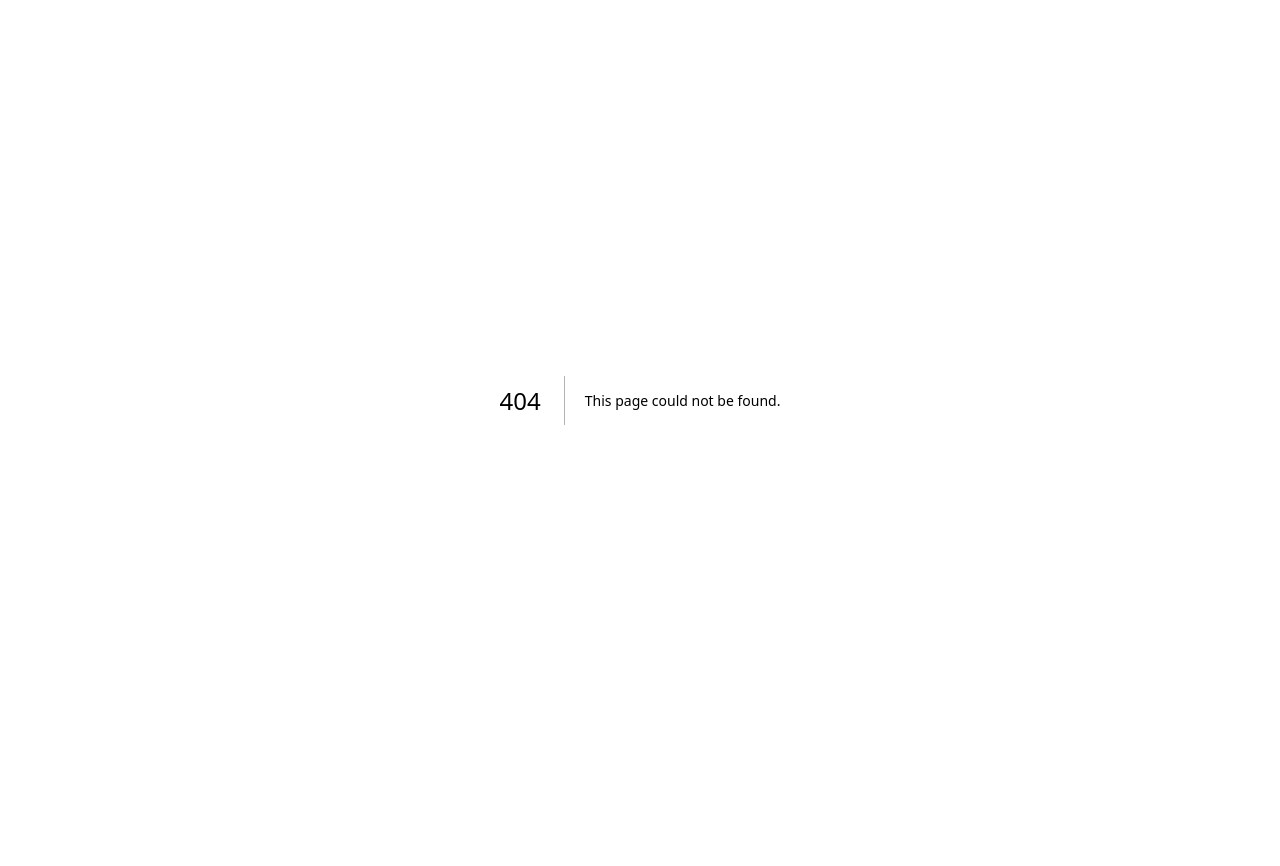
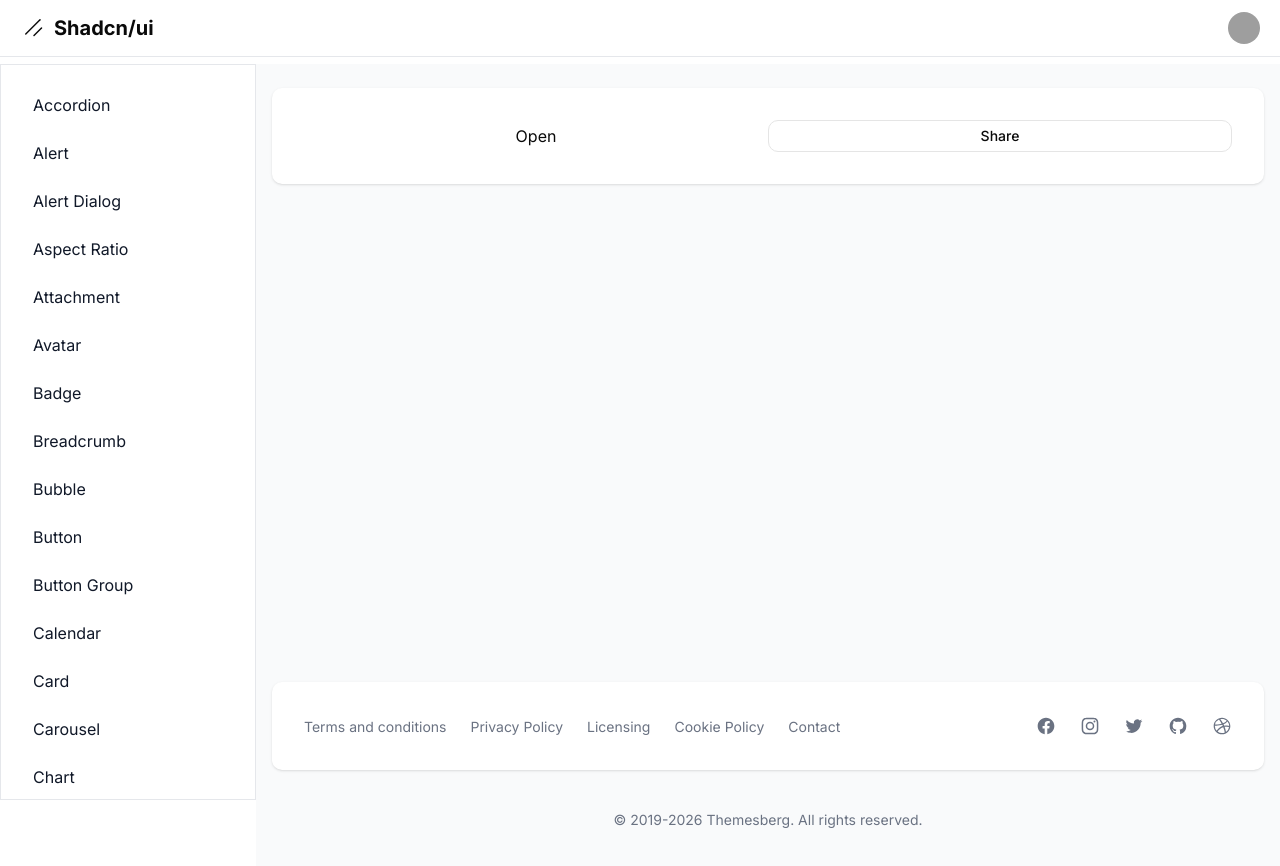
Before and after one commit to AndreDev12/shadcn-dashboard, a Next.js app: page /dashboard/dialog in a window 1280 px wide. Before the commit this address had no page. Shown: the top 866 px of the page. Before the commit the page ends 800 px from the top, so only its background shows below. Built offline with nearby package versions, Linux system fonts and the light colour scheme; grey boxes are pictures that could not be loaded.

Commit message:
Components: Dialog

```diff
--- /dev/null
+++ b/src/app/dashboard/dialog/page.tsx
@@ -0,0 +1,65 @@
+'use client';
+
+import {
+  Button,
+  Dialog,
+  DialogClose,
+  DialogContent,
+  DialogDescription,
+  DialogFooter,
+  DialogHeader,
+  DialogTitle,
+  DialogTrigger,
+  Input,
+  Label,
+} from '@/components/ui';
+
+export default function Page() {
+  return (
+    <div className="grid grid-cols-2">
+      <Dialog>
+        <DialogTrigger>Open</DialogTrigger>
+        <DialogContent>
+          <DialogHeader>
+            <DialogTitle>Are you absolutely sure?</DialogTitle>
+            <DialogDescription>
+              This action cannot be undone. This will permanently delete your
+              account and remove your data from our servers.
+            </DialogDescription>
+          </DialogHeader>
+        </DialogContent>
+      </Dialog>
+
+      <Dialog>
+        <DialogTrigger asChild>
+          <Button variant="outline">Share</Button>
+        </DialogTrigger>
+        <DialogContent className="sm:max-w-md">
+          <DialogHeader>
+            <DialogTitle>Share link</DialogTitle>
+            <DialogDescription>
+              Anyone who has this link will be able to view this.
+            </DialogDescription>
+          </DialogHeader>
+          <div className="flex items-center gap-2">
+            <div className="grid flex-1 gap-2">
+              <Label htmlFor="link" className="sr-only">
+                Link
+              </Label>
+              <Input
+                id="link"
+                defaultValue="https://ui.shadcn.com/docs/installation"
+                readOnly
+              />
+            </div>
+          </div>
+          <DialogFooter className="sm:justify-start">
+            <DialogClose asChild>
+              <Button type="button">Close</Button>
+            </DialogClose>
+          </DialogFooter>
+        </DialogContent>
+      </Dialog>
+    </div>
+  );
+}
--- a/src/app/dashboard/layout.tsx
+++ b/src/app/dashboard/layout.tsx
@@ -29,6 +29,7 @@ const links = [
   { name: 'attachment', href: 'attachment' },
   { name: 'bubble', href: 'bubble' },
   { name: 'date picker', href: 'date-picker' },
+  { name: 'dialog', href: 'dialog' },
 ].sort((a, b) => a.name.localeCompare(b.name));
 
 export default function DashboardLayout({
```
